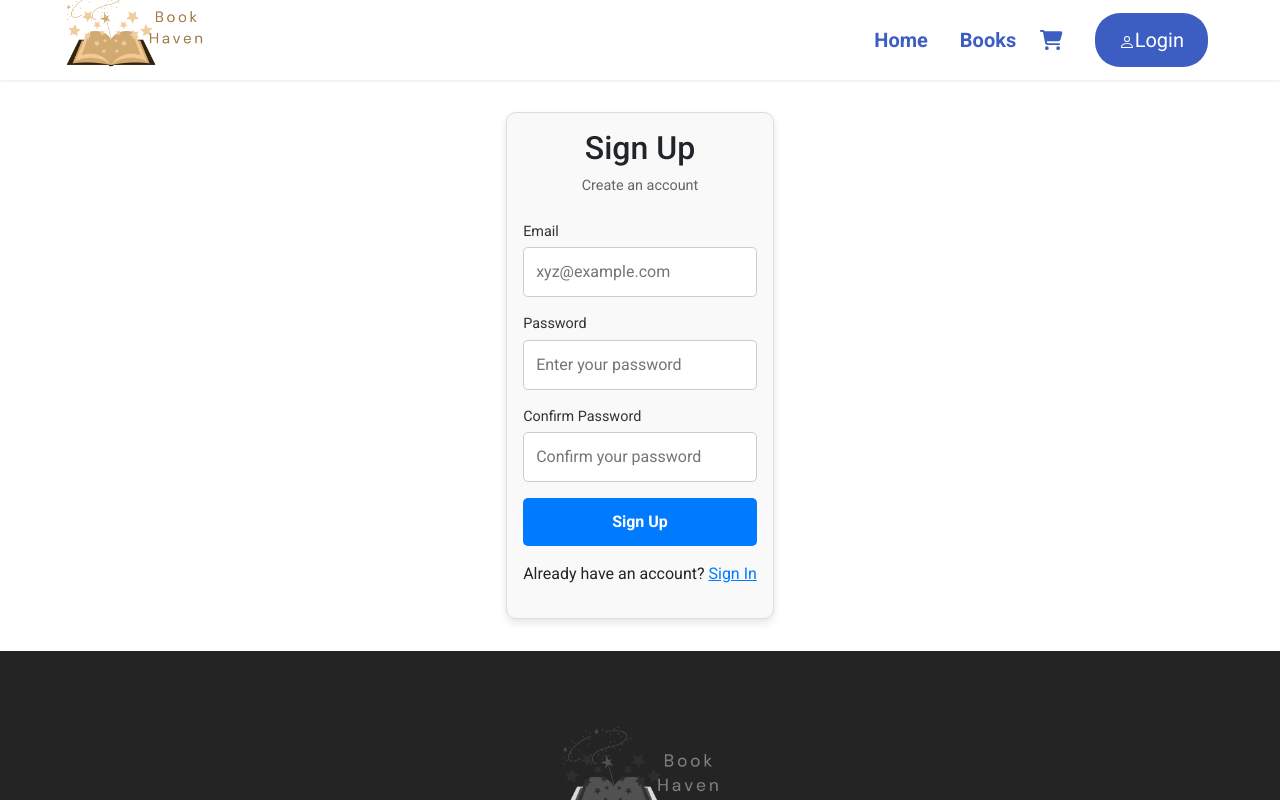
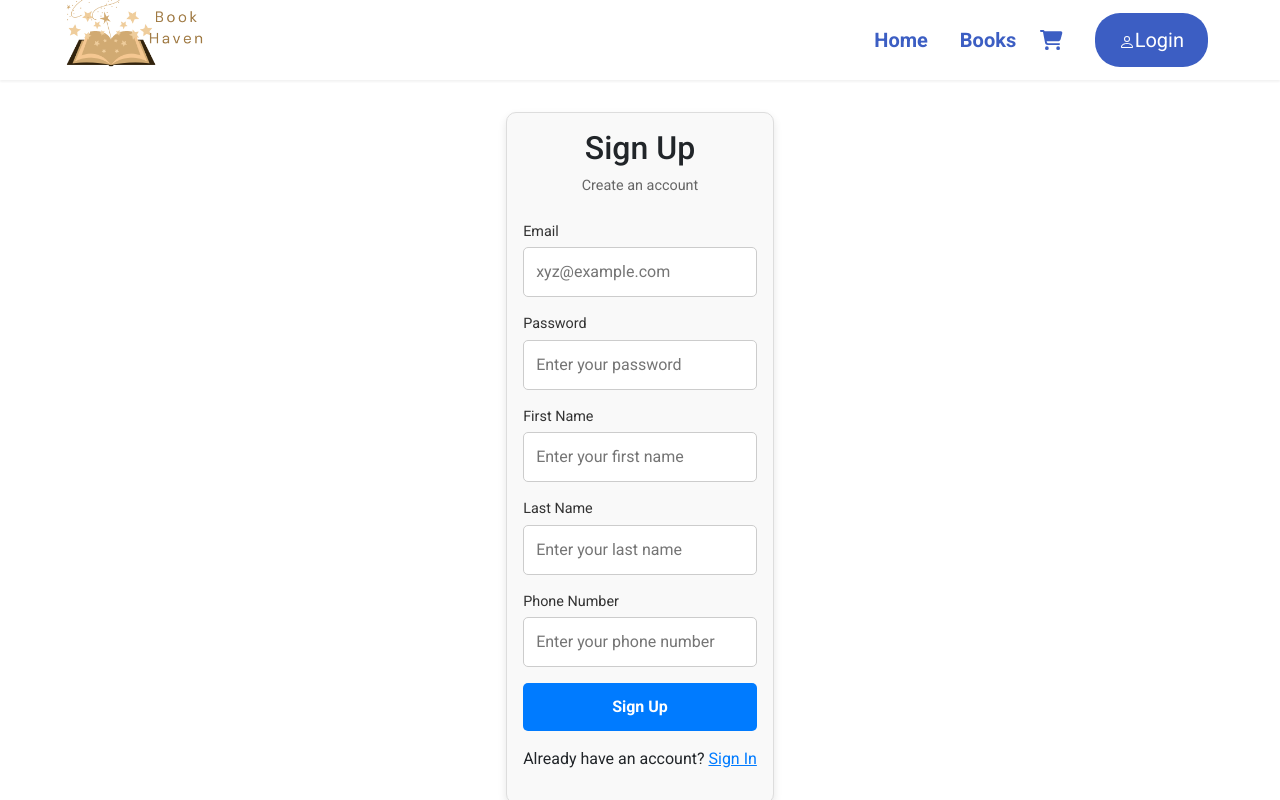
Before and after one commit to ssmedaa/e-store, a React (Create React App) app in the folder ecommerce-bookstore/: page /login in a window 1280 px wide. Both pictures are taken after a click on the button "Sign Up". Shown: the top 800 px of the page. Built offline with nearby package versions, Linux system fonts and the light colour scheme.

Commit message:
Integrating backend and frontend for auth

```diff
--- a/ecommerce-bookstore/src/pages/SignInSignUp.js
+++ b/ecommerce-bookstore/src/pages/SignInSignUp.js
@@ -1,27 +1,82 @@
 import React, { useState } from 'react';
+import { useNavigate } from 'react-router-dom';
 import './SignInSignUp.css';
 
-export default function SignInSignUp({ onLogin, onSignUp }) {
+export default function SignInSignUp() {
     const [isSignUp, setIsSignUp] = useState(false);
     const [email, setEmail] = useState('');
     const [password, setPassword] = useState('');
-    const [confirmPassword, setConfirmPassword] = useState('');
+    // const [confirmPassword, setConfirmPassword] = useState('');
+    const [firstName, setFirstName] = useState('');
+    const [lastName, setLastName] = useState('');
+    const [phoneNumber, setPhoneNumber] = useState('');
     const [error, setError] = useState('');
 
-    const handleSubmit = (e) => {
+    const navigate = useNavigate();
+
+    const handleSignUp = async (email, password, firstName, lastName, phoneNumber) => {
+        try {
+            const response = await fetch('http://localhost:3000/api/customer/signup', {
+                method: 'POST',
+                headers: {
+                    'Content-Type': 'application/json',
+                },
+                body: JSON.stringify({ email, password, firstName, lastName, phoneNumber }),
+            });
+
+            if (response.ok) {
+                const data = await response.json();
+                return data;
+            } else {
+                const errorData = await response.json();
+                setError(errorData.message || 'Sign up failed');
+                return null;
+            }
+        } catch (err) {
+            console.error('Sign up error:', err);
+            setError('Sign up error. Please try again.');
+            return null;
+        }
+    };
+
+    const handleLogin = async (email, password) => {
+        try {
+            const response = await fetch('http://localhost:3000/api/customer/signin', {
+                method: 'POST',
+                headers: {
+                    'Content-Type': 'application/json',
+                },
+                body: JSON.stringify({ email, password }),
+            });
+            console.log(response);
+
+            if (response.ok) {
+                const data = await response.json();
+                localStorage.setItem('token', data.token);
+                navigate('/'); // Redirect to the home page
+                return data;
+            } else {
+                const errorData = await response.json();
+                setError(errorData.message || 'Login failed');
+                return null;
+            }
+        } catch (err) {
+            console.error('Login error:', err);
+            setError('Login error. Please try again.');
+            return null;
+        }
+    };
+
+    const handleSubmit = async (e) => {
         e.preventDefault();
 
-        if (email === '' || password === '' || (isSignUp && confirmPassword === '')) {
+        if (email === '' || password === '' || (isSignUp && firstName === '') || (isSignUp && lastName === '') || (isSignUp && phoneNumber === '')) {
             setError('Please fill in all fields.');
             return;
         }
 
         if (isSignUp) {
-            if (password !== confirmPassword) {
-                setError('Passwords do not match.');
-                return;
-            }
-            const signUpSuccessful = onSignUp(email, password);
+            const signUpSuccessful = await handleSignUp(email, password, firstName, lastName, phoneNumber);
             if (!signUpSuccessful) {
                 setError('Sign up failed. Try again.');
             } else {
@@ -29,7 +84,7 @@ export default function SignInSignUp({ onLogin, onSignUp }) {
                 setIsSignUp(false);
             }
         } else {
-            const loginSuccessful = onLogin(email, password);
+            const loginSuccessful = await handleLogin(email, password);
             if (!loginSuccessful) {
                 setError('Invalid email or password.');
             } else {
@@ -69,17 +124,41 @@ export default function SignInSignUp({ onLogin, onSignUp }) {
                     />
                 </div>
                 {isSignUp && (
-                    <div className="auth-field">
-                        <label htmlFor="confirmPassword">Confirm Password</label>
-                        <input
-                            id="confirmPassword"
-                            type="password"
-                            placeholder="Confirm your password"
-                            value={confirmPassword}
-                            onChange={(e) => setConfirmPassword(e.target.value)}
-                            required
-                        />
-                    </div>
+                    <>
+                        <div className="auth-field">
+                            <label htmlFor="firstName">First Name</label>
+                            <input
+                                id="firstName"
+                                type="text"
+                                placeholder="Enter your first name"
+                                value={firstName}
+                                onChange={(e) => setFirstName(e.target.value)}
+                                required
+                            />
+                        </div>
+                        <div className="auth-field">
+                            <label htmlFor="lastName">Last Name</label>
+                            <input
+                                id="lastName"
+                                type="text"
+                                placeholder="Enter your last name"
+                                value={lastName}
+                                onChange={(e) => setLastName(e.target.value)}
+                                required
+                            />
+                        </div>
+                        <div className="auth-field">
+                            <label htmlFor="phoneNumber">Phone Number</label>
+                            <input
+                                id="phoneNumber"
+                                type="text"
+                                placeholder="Enter your phone number"
+                                value={phoneNumber}
+                                onChange={(e) => setPhoneNumber(e.target.value)}
+                                required
+                            />
+                        </div>
+                    </>
                 )}
                 <button type="submit" className="auth-button">
                     {isSignUp ? 'Sign Up' : 'Sign In'}
```
